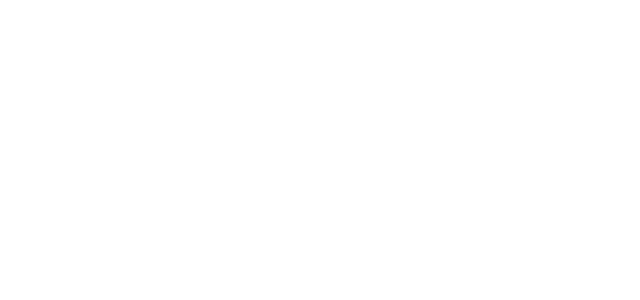
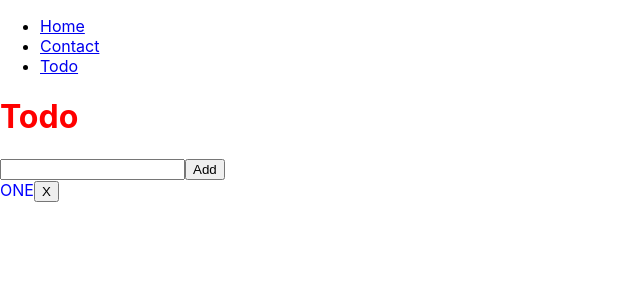
Before and after one commit to hamza-burhan/tic-tac-toe-React, a React (Create React App) app: page /todo in a window 1280 px wide. Before the commit this address had no page. Shown: the top 300 px of the page, without its empty margins (0-640 px from the left). Built offline with nearby package versions, Linux system fonts and the light colour scheme.

Commit message:
react redux boilerPlate and todo app

```diff
--- a/package.json
+++ b/package.json
@@ -8,12 +8,15 @@
     "@fontsource/roboto": "^5.0.8",
     "@mui/icons-material": "^5.14.3",
     "@mui/material": "^5.14.5",
+    "@reduxjs/toolkit": "^2.2.4",
     "@testing-library/jest-dom": "^5.17.0",
     "@testing-library/react": "^13.4.0",
     "@testing-library/user-event": "^13.5.0",
     "react": "^18.2.0",
     "react-dom": "^18.2.0",
+    "react-redux": "^9.1.2",
     "react-scripts": "5.0.1",
+    "redux": "^5.0.1",
     "sass": "^1.75.0",
     "web-vitals": "^2.1.4"
   },
--- a/src/App.js
+++ b/src/App.js
@@ -3,6 +3,7 @@
 import Home from './main/Pages/home.jsx'
 import { BrowserRouter,Routes,Route } from 'react-router-dom';
 import Layout from './main/Pages/layout.jsx';
+import Todo from './main/Pages/todo.jsx';
 function App() {
 
   return(
@@ -12,6 +13,8 @@
         <Route path='/' element={<Layout />}>
             <Route index element={<Home color="red" border="1px" />} />
             <Route path='/contact' element={<Contact />} />
+            <Route path='/todo' element={<Todo />} />
+
         </Route>
       </Routes>
     </BrowserRouter>
--- a/src/main/Pages/home.jsx
+++ b/src/main/Pages/home.jsx
@@ -3,18 +3,11 @@
 import Child from '../components/child';
 import React from 'react'
 
-export default class Home extends React.Component {
-  constructor(){
-    super()
-    this.state = {color:'red'}
-  }
-  render(){
+export default function Home() {
     return (
       <>
         <h2>Home page</h2>
-        <h2>class state {this.state.color}</h2>
-        <Child color={this.state.color} carModel={'mg'} />
       </>
     )
-  }
+
 }
--- a/src/main/Pages/layout.jsx
+++ b/src/main/Pages/layout.jsx
@@ -11,6 +11,9 @@
           <li>
             <Link to="/contact">Contact</Link>
           </li>
+          <li>
+            <Link to="/todo">Todo</Link>
+          </li>
         </ul>
       </nav>
       <Outlet /> {/* This is where the child routes will be rendered */}
--- /dev/null
+++ b/src/main/Pages/todo.jsx
@@ -0,0 +1,29 @@
+import React, { useState } from 'react'
+import AddTodo from '../components/AddTodo'
+import { useDispatch, useSelector } from 'react-redux'
+import { add } from '../store/todoSlice'
+
+export default function Todo() {
+    const [input,setInput] = useState('')
+    const todos = useSelector(state => state.todos)
+    const dispatch = useDispatch()
+
+    const handleInput = (e) => {
+        setInput(e.target.value)
+    }
+    const handleAdd = (e) => {
+        dispatch(add(input))
+        setInput('')
+    }
+  return (
+    <div>
+      <h1>Todo</h1>
+      <input type='text' value={input} onChange={handleInput} />
+      <button onClick={handleAdd}>Add</button>
+      {todos.map((todo) => {
+        return <AddTodo todo={todo} key={todo.id}/>
+      })}
+
+    </div>
+  )
+}
--- /dev/null
+++ b/src/main/components/AddTodo.jsx
@@ -0,0 +1,16 @@
+import React from 'react'
+import { useDispatch } from 'react-redux'
+import { remove } from '../store/todoSlice'
+
+export default function AddTodo({todo}) {
+    const dispatch = useDispatch()
+    const handleClick = (id) => {
+        dispatch(remove(id))
+    }
+  return (
+    <div >
+      <span style={{color: 'blue'}}>{todo.text}</span>
+      <button onClick={() => handleClick(todo.id)}>X</button>
+    </div>
+  )
+}
--- /dev/null
+++ b/src/main/store/store.js
@@ -0,0 +1,8 @@
+import { configureStore } from "@reduxjs/toolkit";
+import todoSlice from "./todoSlice";
+
+
+
+export const store = configureStore({
+    reducer: todoSlice
+})
--- /dev/null
+++ b/src/main/store/todoSlice.js
@@ -0,0 +1,22 @@
+import { createSlice, nanoid } from "@reduxjs/toolkit";
+
+
+const initialObj  = {
+    todos: [{id: 1, text: 'ONE'}]
+}
+export const todoSlice = createSlice({
+    name: "todo",
+    initialState: initialObj,
+    reducers: {
+        add: (state,action) => {
+            state.todos.push({id: nanoid(), text: action.payload});
+        },
+        remove: (state,action) => {
+            state.todos = state.todos.filter(todo => todo.id !== action.payload)
+        },
+    }
+})
+
+
+export const {add,remove} = todoSlice.actions
+export default todoSlice.reducer
```
Also changed, not shown: src/index.js (+4 -4 lines), 1 other file (tests, documents, lock files or other folders).
